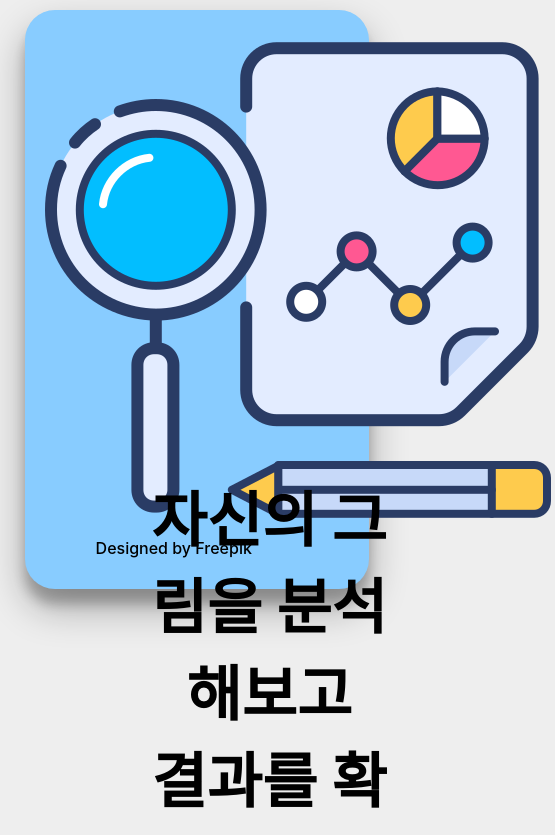
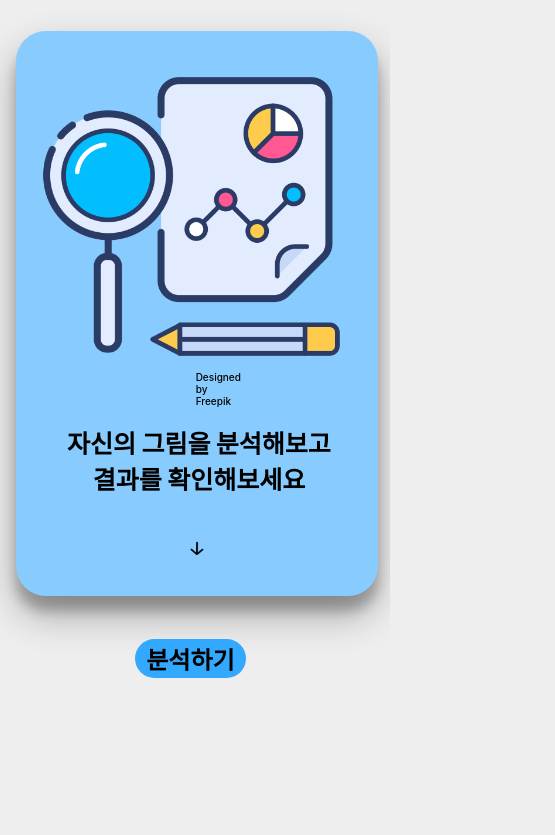
Before and after one commit to HANYONUJUN/VisualizeArt, a React (Create React App) app: page / in a window 390 px wide. Shown: the top 835 px of the page, 555 px wide, since content can reach past the window. Built offline with nearby package versions, Linux system fonts and the light colour scheme.

Commit message:
mobile 해상도 작업

```diff
--- a/package.json
+++ b/package.json
@@ -7,6 +7,7 @@
     "@testing-library/jest-dom": "^5.17.0",
     "@testing-library/react": "^13.4.0",
     "@testing-library/user-event": "^13.5.0",
+    "@types/react-responsive": "^8.0.8",
     "chart.js": "^4.4.1",
     "color-thief-react": "^2.1.0",
     "cors": "^2.8.5",
@@ -16,6 +17,7 @@
     "react": "^18.2.0",
     "react-chartjs-2": "^5.2.0",
     "react-dom": "^18.2.0",
+    "react-responsive": "^9.0.2",
     "react-router": "^6.22.0",
     "react-router-dom": "^6.22.0",
     "react-scripts": "5.0.1",
--- a/src/component/upload.tsx
+++ b/src/component/upload.tsx
@@ -43,8 +43,9 @@ export default function Upload() {
     to: { transform: `translate3d(${showColorInfo ? '0%' : '100%'},0,0)` },
   });
 
-  // 각 색상의 비율을 동일하게 표시하는 파이 차트를 생성하는 함수형 ract 컴포넌트
+  // 각 색상의 비율을 동일하게 표시하는 파이 차트를 생성하는 함수형 react 컴포넌트
   function ColorChart({ colors }) {
+
     // charRef라는 참조를 생성 , 차트의 인스턴스를 가리키는데 사용
     const chartRef = useRef<ChartJS | null>(null);
 
--- /dev/null
+++ b/src/media/_mixins.scss
@@ -0,0 +1,15 @@
+// _mixin.scss
+@mixin respond($breakpoint) {
+    @if $breakpoint == mobile {
+        @media (max-width: 767px) { @content; }
+    }
+    @if $breakpoint == tablet-portrait {
+        @media (max-width: 768px) { @content; }
+    }
+    @if $breakpoint == tablet-landscape {
+        @media (max-width: 1200px) { @content; }
+    }
+    @if $breakpoint == desktop {
+        @media (min-width: 1201px) { @content; }
+    }
+}
--- a/src/scss/main.scss
+++ b/src/scss/main.scss
@@ -1,3 +1,5 @@
+@import '../media/mixins.scss';
+
 html {
     background: #eee;
  }
@@ -11,17 +13,38 @@ html {
     padding:4%;
     box-shadow: 0px 19px 38px rgba(0,0,0,0.30), 0 15px 12px rgba(0,0,0,0.22);
 
+    @include respond(mobile){
+        margin-top: 8%;
+        margin-left: 4%;
+        border-radius: 30px;
+        background-color: #88ccff;
+        width:1%;
+        padding:46%;
+        box-shadow: 0px 19px 38px rgba(0,0,0,0.30), 0 15px 12px rgba(0,0,0,0.22);
+
+    }
+
     .icon{
         margin-left:-13%;
 
         img{
             margin-left: 12%;
+            @include respond(mobile){
+                margin-left: -9.5em;
+                margin-top: -9em;
+                width: 300px;
+
+            }
         }
 
         .icon_address{
             margin-left: 27%;
             margin-top: -1%;
             font-weight: 500;
+
+            @include respond(mobile){
+                font-size: 10px;
+            }
         }
     }
 }
@@ -32,6 +55,14 @@ html {
     margin-left: 38%;
     margin-top:-30%;
     text-align: center;
+
+    @include respond(mobile){
+        font-size: 25px;
+        font-weight: 800;
+        margin-left: 2%;
+        margin-top: -44%;
+
+    }
 }
 
 .arrow{
@@ -39,6 +70,14 @@ html {
     margin-left: 66%;
     margin-top: -1%;
     animation: arrowAnimation 1s infinite;
+
+    @include respond(mobile){
+        margin-left: 48%;
+        margin-top: -12%;
+        width: 20px;
+
+    }
+
 }
 
 .start_btn{
@@ -50,6 +89,13 @@ html {
     border-radius: 30px;
     padding: 0.5% 3%;
     border:none;
+
+    @include respond(mobile){
+        margin-top: 25%;
+        margin-left: 34.5%;
+        font-size: 24px;
+
+    }
 }
 
 @keyframes arrowAnimation {
--- a/src/scss/upload.scss
+++ b/src/scss/upload.scss
@@ -1,5 +1,12 @@
+@import '../media/mixins.scss';
+
 html{
   overflow: hidden;
+
+  @include respond(mobile){
+    overflow: hidden;
+  }
+
 }
 
 .upload_image_view{
@@ -8,6 +15,15 @@ html{
     margin-top: 2%;
     margin-left: 33%;
     box-shadow: 0px 12px 50px rgba(0,0,0,0.30), 0 15px 12px rgba(0,0,0,0.22);
+
+    @include respond(mobile){
+      width: 90%;
+      padding: 39% 0%;
+      margin-top: 2%;
+      margin-left: 5%;
+      box-shadow: 0px 12px 50px rgba(0,0,0,0.30), 0 15px 12px rgba(0,0,0,0.22);
+
+    }
 }
 
 .input-file-button{
@@ -23,6 +39,17 @@ html{
     &:hover{
         background-color:#002ead;
         transition: 0.3s;
+    }
+
+    @include respond(mobile){
+      padding: 6% 2%;
+      background-color:#180950;
+      border-radius: 50%;
+      color: rgb(255, 255, 255);
+      cursor: pointer;
+      margin-left: 1%;
+      font-size: large;
+      font-weight: 600;
     }
   }
 
@@ -40,6 +67,13 @@ html{
     #palette_list{
         display: inline-flex;
     }
+
+    @include respond(mobile){
+      #palette_list{
+        width:30px;
+
+      }
+    }
 }
 
 .click-button {
@@ -50,6 +84,13 @@ html{
     font-weight: 700;
     margin-left: 43%;
     border: 1px solid #cfcfcf;
+
+    @include respond(mobile){
+      padding: 6.5% 3%;
+      border-radius: 50%;
+      margin-left: 39.5%;
+      font-size: x-large;
+    }
   }
 
   .click-button.active {
@@ -65,8 +106,20 @@ html{
     padding: 1% 2%;
     border: 5px solid black;
     border-radius: 30px 0px 0px 30px;
+
+    @include respond(mobile){
+      margin-top: 11%;
+      margin-left: 1%;
+      width: 95%;
+      padding: 0.10% 0.5%;
+    }
 }
 
   .palette_chart{
     margin-top: 5%;
+
+    @include respond(mobile){
+      width: 100px;
+      margin-left: 45%;
+    }
 }
```
Also changed, not shown: 1 other file (tests, documents, lock files or other folders).
